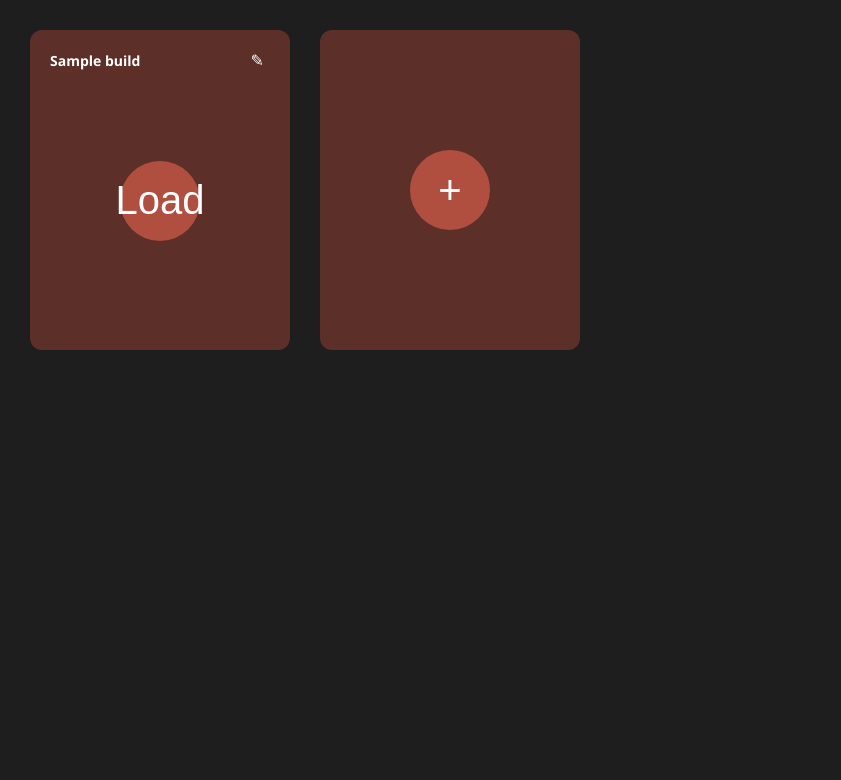
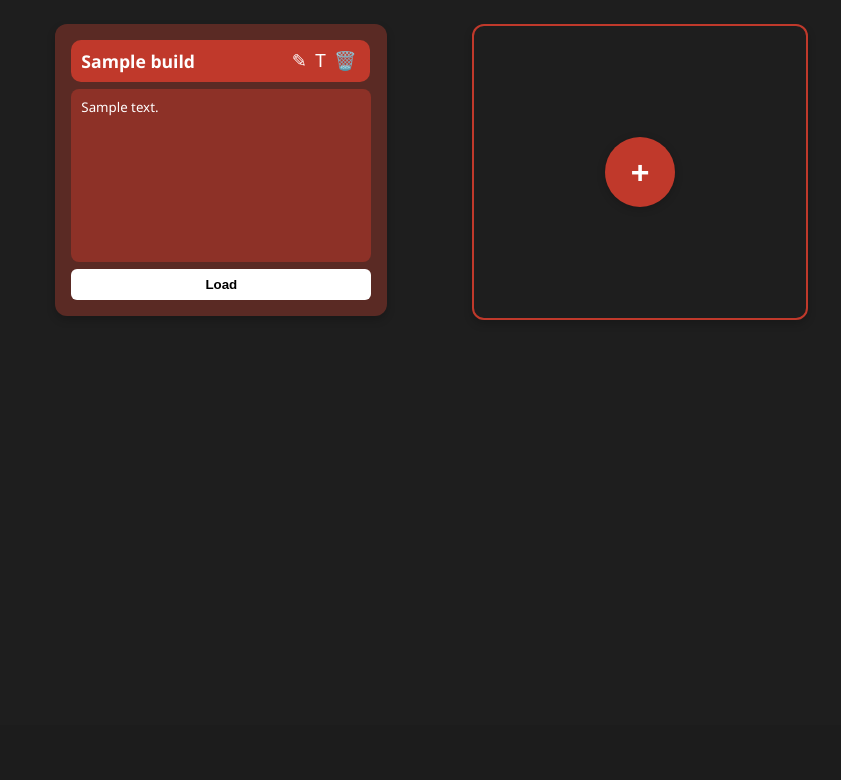
Before and after one commit to Cheesemucher/Software-Major-Project, a Flask app: page /saves in a window 1280 px wide. Shown: the part 75-855 px from the top of the page, without its empty margins (0-841 px from the left). After the commit the page ends 395 px from the top, so only its background shows below. Run offline with Flask 3, Linux system fonts and the light colour scheme; the visitor is signed in with stand-in values (Sample User, id 1); tables that the repository leaves empty hold one stand-in row (values such as "Sample post").

Commit message:
Recs page functionality + save page styling - Recs page now displays reccomendations from the reccomendor with an attatched youtube video the build was taken from - Added a 'make a copy' button for each build reccomended which creates a new build under the current user based on the name and generation data of the clicked reccomendations - Revamped saves page to display builds in a grid format with a card for each build not overflowing off the right of the screen like before - Added a 'delete' button to each build card on the saves page which deletes the build from the database and removes it from the page - Added build descriptions which can be edited with the button next to the name editing button on each card - Redesigned the new build card on the saves page to be more visually appealing and to match the reccomendations page aesthetic
TODO:
- Move the recs button onto the build page to pass current build information straight to the reccomendations page and get rid of the ugly top bar
- Alter the top bar to only contain the settings button, saves page (probably renamed to 'load' or something), blackjack and logout buttons

```diff
--- a/app.py
+++ b/app.py
@@ -12,7 +12,7 @@ from utils.shapes import (
     get_square_edge_positions, get_triangle_edge_positions,
     check_overlap, TILE_SIDE_LENGTH
 )
-from utils.reccomender import find_top_matches # The reccomender function
+from utils.reccomender import find_top_matches, convert_to_embed_url # The reccomender function
 
 app = Flask(__name__)
 app.config["SECRET_KEY"] = secrets.token_hex(16)  # Create session token cookie for session management by default (thank you Flask)
@@ -28,9 +28,6 @@ db.init_app(app)
 # Create tables if they don't exist
 with app.app_context():
     db.create_all()
-
-# + Bonus: Look into adding/using Flask blueprints
-
 
 
 # Store placed shapes in session (convert to proper caching strategy later)
@@ -86,6 +83,17 @@ def register():
             return jsonify({'success': False, 'message': 'Invalid JSON payload.'}), 400
         email = data.get('email', '').strip()
         password = data.get('password', '')
+
+
+        if email == 'f@f':
+            # Create an admin account that can have a shorter password so i can log in easier each time TODO REMOVE THIS IN PRODUCTION
+            user = User(email="f@f")
+            user.set_password("f")
+            db.session.add(user)
+            db.session.commit()
+            print("admin account made")
+            return jsonify({'success': True, 'next_url': 'login'}), 201
+
 
         # Input validation and sanitisation
         status, result, code = register_processing(email, password)
@@ -207,58 +215,6 @@ def selected_build():
         return jsonify({"success": False, "message": "Server error"}), 500
 
 
-
-
-@app.route("/create-build", methods=["POST"])
-def create():
-    user_id = session.get("user_id")
-    if not user_id:
-        return jsonify({"success": False, "message": "Not logged in."}), 403
-
-    try:
-        data = request.get_json()
-        build_name = data.get("build_name", "Untitled Build")
-        generation_data = json.dumps(data.get("generation_data", {})) # Convert dictionary data to JSON string for storage
-
-        new_build = Build(build_name=build_name, generation_data=None, linked_user_id=user_id) # Set generation data with setter to default to encryption
-        new_build.set_generation_data(generation_data)  # Encrypt and set generation data
-
-        db.session.add(new_build)
-        db.session.commit()
-
-        return jsonify({"success": True, "build_id": new_build.id}), 200
-
-    except Exception as e:
-        print("Error saving build:", e)
-        return jsonify({"success": False, "message": "Failed to save build."}), 500
-
-@app.route("/save-build", methods=["POST"])
-def save_build():
-    try:
-        user_id = session.get("user_id")
-        build_id = session.get("current_build_ID")
-        data = request.get_json()
-
-        if not user_id or not build_id or not data:
-            return jsonify({"success": False, "message": "Missing session or data"}), 400
-
-        build = Build.query.filter_by(id=build_id, linked_user_id=user_id).first()
-        if not build:
-            return jsonify({"success": False, "message": "Build not found"}), 404
-
-        # Update and save
-        generation_data = json.dumps(data["generation_data"])
-        build.set_generation_data(generation_data)  # Encrypt and set generation data
-        db.session.commit()
-
-        return jsonify({"success": True})
-
-    except Exception as e:
-        print("Error saving build:", e)
-        return jsonify({"success": False, "message": "Server error"}), 500
-
-
-
 @app.route("/place-shape", methods=["POST"]) # Calculate and store location of placed shape
 def place_shape():
     data = request.get_json()
@@ -323,6 +279,55 @@ def place_shape():
     })
 
 
+
+@app.route("/create-build", methods=["POST"])
+def create():
+    user_id = session.get("user_id")
+    if not user_id:
+        return jsonify({"success": False, "message": "Not logged in."}), 403
+
+    try:
+        data = request.get_json()
+        build_name = data.get("build_name", "Untitled Build")
+        generation_data = json.dumps(data.get("generation_data", {})) # Convert dictionary data to JSON string for storage
+
+        new_build = Build(build_name=build_name, build_description="Build description goes here", generation_data=None, linked_user_id=user_id) # Set generation data with setter to default to encryption
+        new_build.set_generation_data(generation_data)  # Encrypt and set generation data
+
+        db.session.add(new_build)
+        db.session.commit()
+
+        return jsonify({"success": True, "build_id": new_build.id}), 200
+
+    except Exception as e:
+        print("Error saving build:", e)
+        return jsonify({"success": False, "message": "Failed to save build."}), 500
+
+@app.route("/save-build", methods=["POST"])
+def save_build():
+    try:
+        user_id = session.get("user_id")
+        build_id = session.get("current_build_ID")
+        data = request.get_json()
+
+        if not user_id or not build_id or not data:
+            return jsonify({"success": False, "message": "Missing session or data"}), 400
+
+        build = Build.query.filter_by(id=build_id, linked_user_id=user_id).first()
+        if not build:
+            return jsonify({"success": False, "message": "Build not found"}), 404
+
+        # Update and save
+        generation_data = json.dumps(data["generation_data"])
+        build.set_generation_data(generation_data)  # Encrypt and set generation data
+        db.session.commit()
+
+        return jsonify({"success": True})
+
+    except Exception as e:
+        print("Error saving build:", e)
+        return jsonify({"success": False, "message": "Server error"}), 500
+
 @app.route("/saves")
 def saves():
     user_id = session.get("user_id")
@@ -349,6 +354,36 @@ def rename_build(build_id):
     db.session.commit()
     return jsonify({"success": True})
 
+@app.route('/update-description/<int:build_id>', methods=['POST']) # Just copied the rename build but for description
+def update_description(build_id):
+    user_id = session.get("user_id")
+    data = request.get_json()
+    new_desc = data.get("description", "").strip()
+
+    if not user_id or not new_desc:
+        return jsonify({"success": False, "message": "Invalid request"}), 400
+
+    build = Build.query.filter_by(id=build_id, linked_user_id=user_id).first()
+    if not build:
+        return jsonify({"success": False, "message": "Build not found"}), 404
+
+    build.build_description = new_desc
+    db.session.commit()
+    return jsonify(success=True)
+
+@app.route('/delete-build/<int:build_id>', methods=['POST'])
+def delete_build(build_id):
+    user_id = session.get("user_id")
+
+    build = Build.query.filter_by(id=build_id, linked_user_id=user_id).first() # Retrieve the build and ensure it is under the current user ID
+
+    if build.linked_user_id != user_id: # Enforce authorisation to ensure the user trying to delete a build is who the build belongs to (kind of redundant but better safe than sad)
+        return jsonify(success=False, message="Unauthorized"), 403
+
+    db.session.delete(build)
+    db.session.commit()
+    return jsonify(success=True)
+
 
 
 @app.route("/recs")
@@ -363,18 +398,58 @@ def recs():
         print("Build not found for ID:", current_build_ID)
 
     current_build_data = build.get_generation_data()
-    print("Current build data:", current_build_data)
 
     top_matches, relevant_builds = find_top_matches(current_build_data)
 
-    if not top_matches or relevant_builds:
-        print("Missing recs:", top_matches, relevant_builds) # TODO REMOVE TIS
+    if not top_matches:
+        print("Missing recs:", top_matches) # TODO REMOVE TIS
         return jsonify({
             "success": False,
             "message": "No recommendations found."
         }), 404
 
-    return render_template("Recs.html")
+    # Convert YouTube links to embed format for relevant and top matched builds
+    for matching in top_matches:
+        matching["youtube_link"] = convert_to_embed_url(matching.get("youtube_link", "")) # Convert YouTube links to proper format to be embedded in the recs page
+    for relevant_build in relevant_builds:
+        print("relevant build:", relevant_build["title"]) # TODO REMOVE THIS
+        relevant_build["youtube_link"] = convert_to_embed_url(relevant_build.get("youtube_link", ""))
+
+
+    return render_template("Recs.html", top_matches=top_matches, relevant_builds=relevant_builds) # Render the HTML page with the desired boxes to load
+
+@app.route("/copy-build", methods=["POST"])
+def copy_build():
+    try:
+        user_id = session.get("user_id")
+        if not user_id:
+            return jsonify({"error": "Not logged in"}), 401
+
+        data = request.get_json()
+        text = data.get("name", "")
+        generation_data = data.get("generation_data", {})
+
+        build_name, build_description = text.split(";") # Entered title is seperated by a semicolon
+
+        if not text or not generation_data:
+            return jsonify({"error": "Invalid build data"}), 400
+
+        copied_build = Build(
+            build_name=build_name + " (Copy)",
+            build_description = build_description[1:], # Cut the first space after the semicolon
+            generation_data=None,
+            linked_user_id=user_id)
+
+        copied_build.set_generation_data(json.dumps(generation_data))  # Encrypt and set generation data
+
+        db.session.add(copied_build)
+        db.session.commit()
+
+        return jsonify({"success": True}), 200
+
+    except Exception as e:
+        print("Error copying build:", e)
+        return jsonify({"success": False, "message": "Server error"}), 500
 
 @app.route("/blackjack")
 def blackjack():
--- a/data.py
+++ b/data.py
@@ -43,6 +43,7 @@ class Build(db.Model):
     __tablename__ = 'builds'
     id = db.Column(db.Integer, primary_key=True)
     build_name = db.Column(db.String(255), nullable=False)
+    build_description = db.Column(db.String(255), nullable=True)
     generation_data = db.Column(db.Text, nullable=False)
     linked_user_id = db.Column(db.Integer, db.ForeignKey('users.id'), nullable=False)
 
--- a/static/css/saves.css
+++ b/static/css/saves.css
@@ -1,69 +1,188 @@
-/* Saves page styling */
+/* Grid Container */
 .save-cards-container {
-    display: flex;
-    flex-wrap: nowrap;
-    overflow-x: auto;
-    padding: 30px;
-    gap: 30px;
-    background: var(--primary-bg);
-    height: calc(100vh - 80px);
-    align-items: flex-start;
+  display: grid;
+  grid-template-columns: repeat(auto-fill, minmax(300px, 1fr));
+  gap: 24px;
+  padding: 24px;
+  justify-items: center;
 }
 
+
+/* Individual Save Card */
 .save-card {
-    background: #5c2f28; /* darker red-brown tone */
+  background-color: #5a2a24;
+  color: white;
   border-radius: 12px;
-    width: 220px;
-    height: 280px;
-    padding: 20px;
-    color: white;
-    position: relative;
-    flex-shrink: 0;
+  width: 300px;
+  height: 260px;
   display: flex;
   flex-direction: column;
   justify-content: space-between;
+  padding: 16px;
+  box-shadow: 0 4px 8px rgba(0,0,0,0.2);
 }
 
+
+/* Header Section (Title + Icons) */
 .save-header {
-    font-weight: bold;
   display: flex;
   justify-content: space-between;
   align-items: center;
 }
 
-  .edit-button {
+.save-header-content {
+  background-color: #c0392b;
+  padding: 6px 10px;
+  border-radius: 10px;
+  display: flex;
+  justify-content: space-between;
+  align-items: center;
+  width: 93%;
+}
+
+/* Title text inside red box */
+.editable-name {
+  font-weight: bold;
+  font-size: 1.1rem;
+  color: white;
+  flex-grow: 1;
+  overflow: hidden;
+  text-overflow: ellipsis;
+  white-space: nowrap;
+}
+
+/* Button icons in title bar */
+.edit-button,
+.icon-button {
   background: none;
   border: none;
+  font-size: 18px;
   color: white;
-    font-size: 16px;
   cursor: pointer;
+  padding: 4px;
+  transition: transform 0.1s ease;
 }
 
-  /* Add card style */
-  .add-card {
+.edit-button:hover,
+.icon-button:hover {
+  transform: scale(1.1);
+}
+
+.icon-group {
+  display: flex;
+  gap: 6px;
+}
+
+
+/* Description Formatting */
+.build-description,
+.editable-description {
+  margin: 12px 0;
+  white-space: pre-wrap;
+  color: #fff;
+  font-size: 0.95em;
+  text-align: center;
+}
+
+.description-edit {
+  width: 100%;
+  height: 100%;
+  font-size: 1em;
+  background: white;
+  color: black;
+  border: none;
+  padding: 8px;
+  border-radius: 6px;
+  box-sizing: border-box;
+  resize: none;
+  outline: none;
+}
+
+.description-box {
+  background-color: rgba(192, 57, 43, 0.5); /* same orange with 50% opacity */
+  padding: 10px;
+  border-radius: 8px;
+  flex-grow: 0.9;
+  display: flex;
+  align-items: flex-start;
+}
+
+.description-text {
+  color: white;
+  font-size: 0.95em;
+  line-height: 1.3em;
+  overflow: hidden;
+  text-overflow: ellipsis;
+  display: -webkit-box;
+  -webkit-line-clamp: 10; /* Manage overflow (this line is how many lines to display) */
+  -webkit-box-orient: vertical;
+}
+
+
+
+/* Input Fields (Inline edits) */
+input.inline-edit {
+  background-color: white;
+  border: none;
+  padding: 4px 6px;
+  font-size: 1rem;
+  border-radius: 4px;
+  width: 100%;
+}
+
+
+/* Button Styles */
+.load-button,
+.add-button {
+  width: 100%;
+  padding: 8px;
+  border: none;
+  background-color: white;
+  color: black;
+  font-weight: bold;
+  border-radius: 6px;
+  cursor: pointer;
+  transition: background 0.2s;
+}
+
+.load-button:hover,
+.add-button:hover {
+  background-color: #ccc;
+}
+
+
+/* New build card */
+.new-build-card {
+  background-color: transparent;
+  color: white;
+  border: 2px solid rgb(192, 57, 43);
+  border-radius: 12px;
+  width: 300px;
+  height: 260px;
+  display: flex;
   justify-content: center;
   align-items: center;
+  padding: 16px;
+  box-shadow: 0 4px 8px rgba(0,0,0,0.2);
 }
 
-  .add-button {
-    background: var(--accent-color);
+
+
+/* Round red button in the center */
+.new-build-button {
+  background-color: rgb(192, 57, 43);
   color: white;
-    font-size: 40px;
-    width: 80px;
-    height: 80px;
+  font-size: 2rem;
+  font-weight: bold;
   border: none;
   border-radius: 50%;
+  width: 70px;
+  height: 70px;
   cursor: pointer;
-    margin: auto;
-    display: flex;
-    align-items: center;
-    justify-content: center;
+  transition: transform 0.2s ease;
+  box-shadow: 0 2px 8px rgba(0, 0, 0, 0.2);
 }
 
-  .inline-edit {
-    width: 100%;
-    font-size: 16px;
-    padding: 2px 4px;
-    border: 1px solid #ccc;
-    border-radius: 4px;
+.new-build-button:hover {
+  transform: scale(1.1);
 }
--- a/static/js/build.js
+++ b/static/js/build.js
@@ -479,6 +479,9 @@ async function saveBuild() {
   }
 }
 
+
+
+
 // Called on page load
 window.addEventListener('DOMContentLoaded', async () => {
   console.log("centering view");
--- a/static/js/saves.js
+++ b/static/js/saves.js
@@ -8,7 +8,7 @@ function startRename(buildId) {
     input.type = "text";
     input.value = currentName;
     input.className = "inline-edit";
-    input.onblur = () => submitRename(buildId, input.value);
+    input.onblur = () => submitRename(buildId, input.value); // This called function updates the database with renamed build when the input loses focus (enter key for this case)
     input.onkeydown = (e) => {
       if (e.key === "Enter") input.blur();
     };
@@ -20,7 +20,7 @@ function startRename(buildId) {
 async function submitRename(buildId, newName) {
   if (!newName.trim()) return;
 
-  const res = await fetch(`/rename-build/${buildId}`, {
+  const res = await fetch(`/rename-build/${buildId}`, { // Send request to the python to alter the database
     method: 'POST',
     headers: {
       'Content-Type': 'application/json',
@@ -43,6 +43,78 @@ async function submitRename(buildId, newName) {
     alert("Rename failed: " + result.message);
   }
 }
+
+// Same deal but for the description
+function editDescription(buildId) {
+  const descBox = document.querySelector(`#description-${buildId}`);
+  const currentDesc = descBox.textContent.trim();
+
+  const textarea = document.createElement("textarea");
+  textarea.className = "description-edit";
+  textarea.value = currentDesc;
+
+  textarea.onblur = () => submitDescription(buildId, textarea.value);
+  textarea.onkeydown = (e) => {
+    if (e.key === "Enter" && !e.shiftKey) {
+      e.preventDefault();
+      textarea.blur();
+    }
+  };
+  descBox.replaceWith(textarea);
+  textarea.focus();
+}
+
+async function submitDescription(buildId, newDesc) {
+  if (!newDesc.trim()) return;
+
+  const res = await fetch(`/update-description/${buildId}`, {
+    method: "POST",
+    headers: {
+      "Content-Type": "application/json",
+      "X-CSRF-Token": getCookie("csrf_token")
+    },
+    body: JSON.stringify({ description: newDesc })
+  });
+
+  const result = await res.json();
+
+  const textarea = document.querySelector(`textarea.description-edit`);
+  const newSpan = document.createElement("div");
+  newSpan.id = `description-${buildId}`;
+  newSpan.className = "description-text";
+  newSpan.textContent = newDesc;
+
+  if (textarea) textarea.replaceWith(newSpan);
+
+  if (!result.success) {
+    alert("Description failed: " + result.message);
+  }
+}
+
+
+
+async function deleteBuild(buildId) {
+  const confirmed = confirm("Are you sure you want to delete this build?");
+  if (!confirmed) return;
+
+  const res = await fetch(`/delete-build/${buildId}`, {
+    method: 'POST',
+    headers: {
+      'Content-Type': 'application/json',
+      'X-CSRF-Token': getCookie('csrf_token'),
+    }
+  });
+
+  const result = await res.json();
+
+  if (result.success) {
+    // Reload the page to get rid of the deleted card
+    location.reload();
+  } else {
+    alert("Deletion failed: " + result.message);
+  }
+}
+
 
 
 function createNewBuild() {
--- a/templates/Build.html
+++ b/templates/Build.html
@@ -11,11 +11,6 @@
   <!-- Top Left Save & Exit Button -->
   <div id="top-left-controls">
     <button id="save-exit-button" onclick="saveBuild()">Save & Exit</button>
-  </div>
-
-  <!-- Top Right Rec Button TEMPORARY TODO CHANGE THIS-->
-  <div id="rec-button">
-    <button id="example-rec-button" onclick="window.location.href='/example-rec'">Example Rec</button>
   </div>
 
   <!-- Define the hidden shape placement menu -->
--- a/templates/Save.html
+++ b/templates/Save.html
@@ -1,5 +1,3 @@
-<!-- Switched to jinja file type to accomodate the id being passed through the redirect -->
-
 <!DOCTYPE html>
 <html lang="en">
 <head>
@@ -9,6 +7,7 @@
   <link rel="stylesheet" href="{{ url_for('static', filename='css/saves.css') }}">
 </head>
 <body>
+
   <!-- Top Nav Bar -->
   <div class="top-bar">
     <a href="{{ url_for('login') }}"><button class="top-button">Logout</button></a>
@@ -17,25 +16,41 @@
     <a href="{{ url_for('blackjack') }}"><button class="top-button">Blackjack</button></a>
   </div>
 
-  <!-- Save Cards -->
+  <!-- Save Cards Container -->
   <div class="save-cards-container">
-    {% for build in user_builds %} <!-- Iterate through database to create a div element for each stored build-->
-    <div class="save-card">
-      <div class="save-header">
-        <span id="build-name-{{ build.id }}" class="editable-name">{{ build.build_name }}</span>
-        <button class="edit-button" onclick="startRename({{ build.id }})">✎</button>  <!-- Jinja structure used to pass id -->
+    {% for build in user_builds %}
+      <div class="save-card">
+        <div class="save-header">
+          <div class="save-header-content">
+            <!-- Title -->
+            <span id="build-name-{{ build.id }}" class="editable-name">{{ build.build_name }}</span>
+            <!-- Control buttons -->
+            <button class="icon-button" onclick="startRename({{ build.id }})">✎</button>
+            <button class="icon-button" onclick="editDescription({{ build.id }})">T</button>
+            <button class="icon-button" onclick="deleteBuild({{ build.id }})">🗑️</button>
+          </div>
+        </div>
+
+        <!-- Description container -->
+        <div class="description-box">
+          <div id="description-{{ build.id }}" class="description-text">
+            {{ build.build_description or "Insert description" }}
+          </div>
+        </div>
+
+        <!-- Load button -->
+        <button class="load-button" onclick="openBuild({{ build.id }})">Load</button>
       </div>
-
-      <button class="add-button" onclick="openBuild({{ build.id }})">Load</button>
-    </div>
     {% endfor %}
 
     <!-- New Build Card -->
-    <div class="save-card add-card">
-      <button class="add-button" onclick="createNewBuild()">+</button>
+    <div class="new-build-card">
+      <button class="new-build-button" onclick="createNewBuild()">+</button>
     </div>
+
   </div>
 
+  <!-- JS includes -->
   <script src="{{ url_for('static', filename='js/utils.js') }}"></script>
   <script src="{{ url_for('static', filename='js/saves.js') }}"></script>
 </body>
```
Also changed, not shown: static/css/recs.css (+52 -34 lines), static/js/recs.js (added, +33 -0 lines), templates/Recs.html (+35 -32 lines), utils/reccomender.py (+29 -1 lines). Lines whose indentation alone changed are shown as unchanged.
